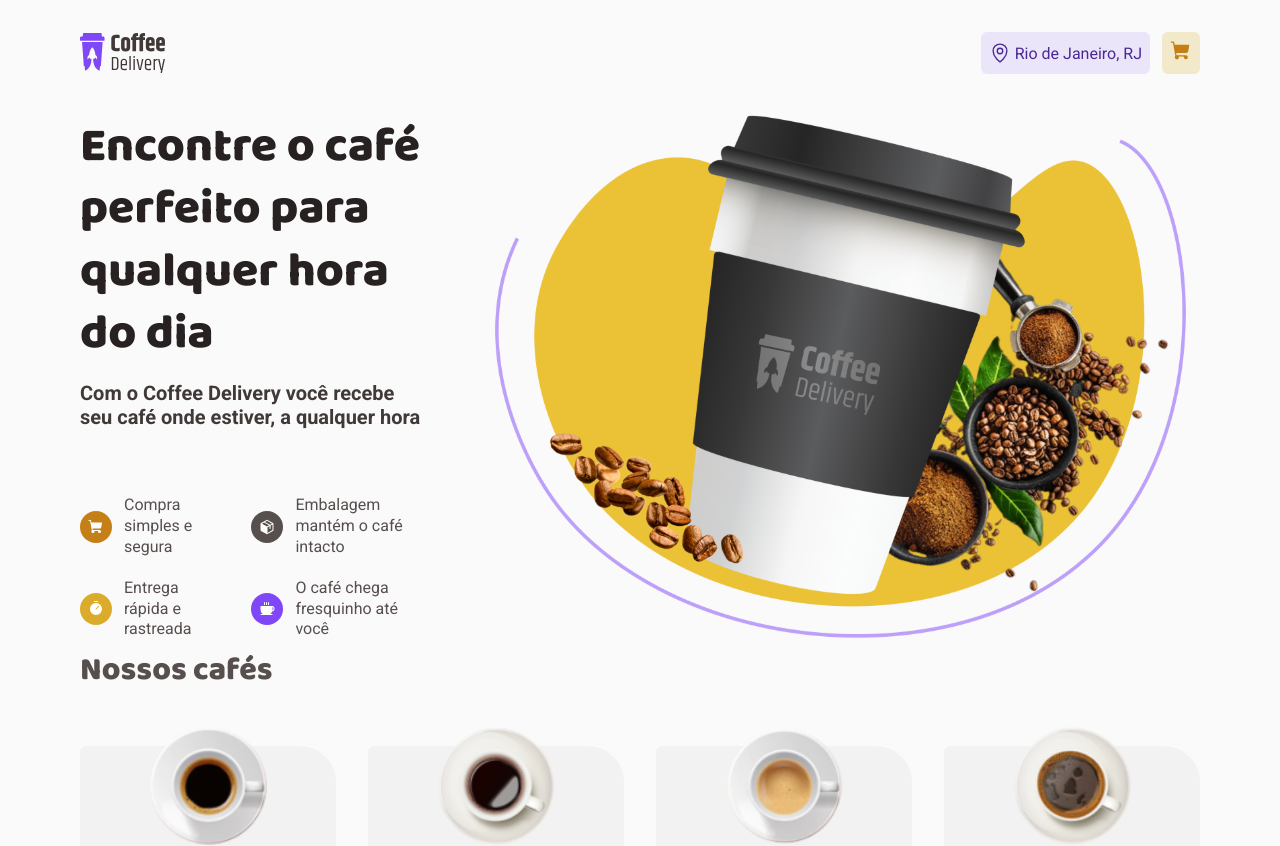
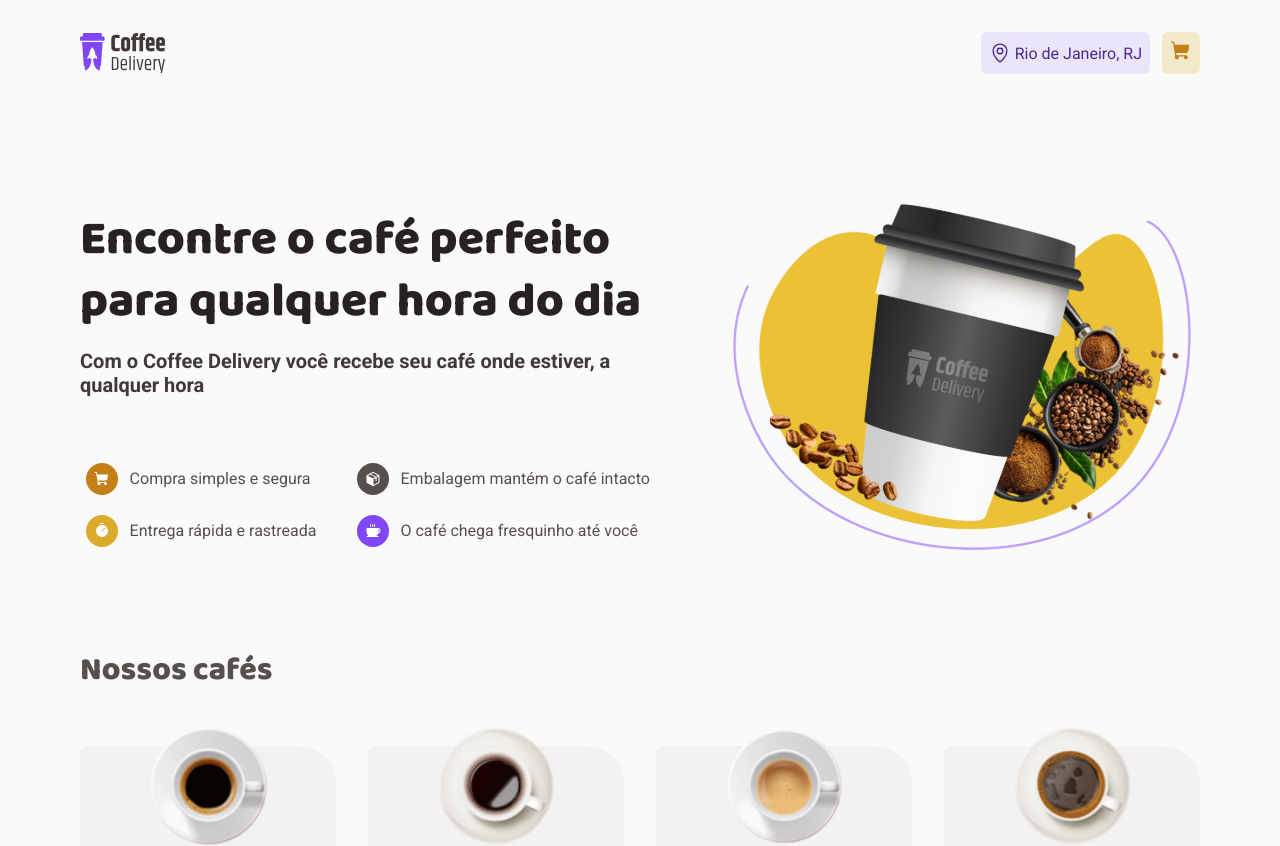
Before and after one commit to LucieneFagundes/coffee-delivery, a React (Vite) app: page / in a window 1280 px wide. Shown: the top 846 px of the page. Built offline with nearby package versions, Linux system fonts and the light colour scheme; data requests are answered from the project's data file.

Commit message:
impl: add home page

```diff
--- a/package.json
+++ b/package.json
@@ -21,6 +21,7 @@
     "@types/json-server": "^0.14.4",
     "@types/react": "^18.0.27",
     "@types/react-dom": "^18.0.10",
+    "@types/styled-components": "^5.1.26",
     "@typescript-eslint/eslint-plugin": "^5.51.0",
     "@vitejs/plugin-react": "^3.1.0",
     "dotenv": "^16.0.3",
--- a/src/pages/Home/components/Coffee/styles.ts
+++ b/src/pages/Home/components/Coffee/styles.ts
@@ -1,14 +1,4 @@
 import styled from 'styled-components'
-
-export const Wrapper = styled.main`
-  display: flex;
-  flex-direction: row;
-  flex-wrap: wrap;
-  column-gap: 32px;
-  row-gap: 40px;
-
-  margin-bottom: 20px;
-`
 
 export const CoffeeCard = styled.div`
   width: 16rem;
@@ -25,6 +15,14 @@
   border-top-left-radius: 6px;
   border-bottom-right-radius: 6px;
   border-bottom-left-radius: 36px;
+
+  @media (max-width: 770px) {
+    width: 15rem;
+    padding: .75rem;
+  }
+  @media (max-width: 640px) {
+    width: 14rem;
+  }
 `
 
 export const CoffeeImage = styled.img`
--- a/src/pages/Home/components/Intro/index.tsx
+++ b/src/pages/Home/components/Intro/index.tsx
@@ -3,6 +3,7 @@
 import {
   BoxQualities,
   ColLeft,
+  ColRight,
   IconGray,
   IconPurple,
   IconYellow,
@@ -50,7 +51,9 @@
           </p>
         </BoxQualities>
       </ColLeft>
-      <img src={CoffeCup} alt="Copo de café com grãos de café em volta" />
+      <ColRight>
+        <img src={CoffeCup} alt="Copo de café com grãos de café em volta" />
+      </ColRight>
     </Wrapper>
   )
 }
--- a/src/pages/Home/components/Intro/style.ts
+++ b/src/pages/Home/components/Intro/style.ts
@@ -2,8 +2,13 @@
 
 export const Wrapper = styled.div`
   display: flex;
-  height: 34rem;
+  margin: 5.75rem 0;
   gap: 3.375rem;
+
+  @media (max-width: 768px) {
+    flex-direction: column;
+    margin: 2.875rem 0;
+  }
 `
 
 export const ColLeft = styled.div`
@@ -12,6 +17,22 @@
   align-items: center;
   justify-content: center;
   gap: 4.125rem;
+
+  @media (max-width: 768px) {
+    text-align: center;
+  }
+`
+export const ColRight = styled.div`
+  display: flex;
+  flex-direction: row;
+  justify-content: center;
+  align-content: center;
+
+  @media (max-width: 430px) {
+    img {
+      width: 80%;
+    }
+  }
 `
 
 export const Title = styled.h1`
@@ -41,6 +62,10 @@
     color: ${(props) => props.theme['base-text']};
     line-height: 130%;
   }
+
+  @media (max-width: 430px) {
+    grid-template-columns: 1fr;
+  }
 `
 const BaseIcon = styled.span`
   display: flex;
--- a/src/pages/Home/styles.ts
+++ b/src/pages/Home/styles.ts
@@ -24,4 +24,14 @@
   flex-wrap: wrap;
   column-gap: 2rem;
   row-gap: 2.5rem;
+
+  @media (max-width: 768px) {
+    column-gap: 1rem;
+  }
+
+  @media (max-width: 380px){
+    flex-direction: column;
+    justify-content: center;
+    align-items: center;
+  }
 `
--- a/src/styles/global.ts
+++ b/src/styles/global.ts
@@ -17,4 +17,15 @@
     font-weight: 400;
     font-size: 1rem;
   }
+
+  @media (max-width:1024px) {
+    body{
+      padding: .25rem;
+    }
+  }
+  @media (max-width: 430px) {
+   html {
+    font-size: 87.5%;
+   }
+  }
 `
```
Also changed, not shown: 1 other file (tests, documents, lock files or other folders).
